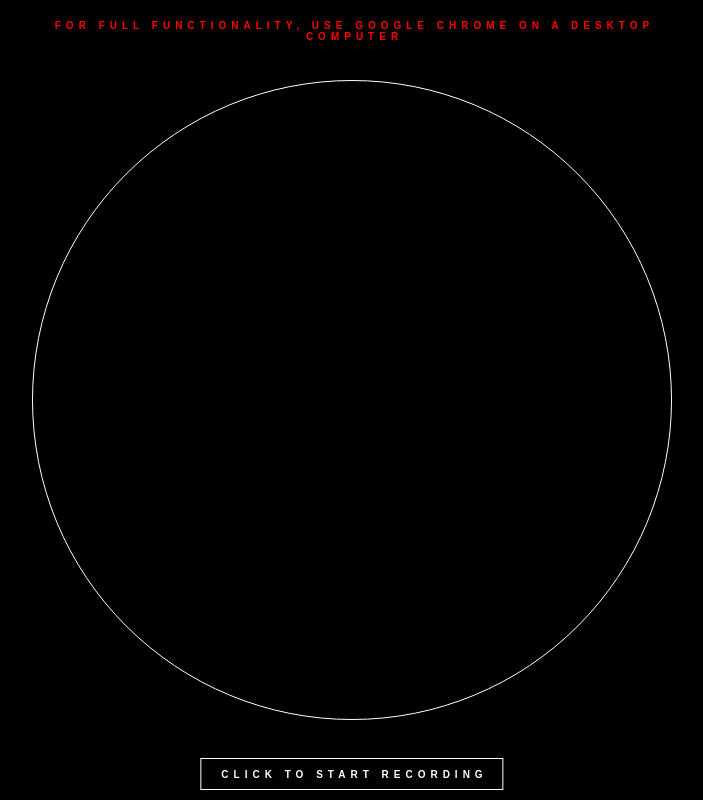
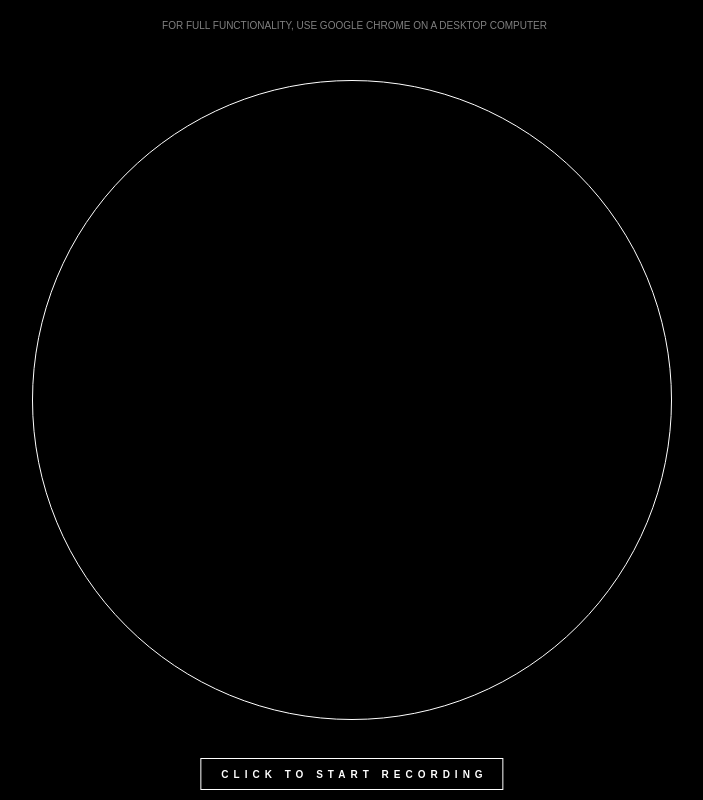
Before and after one commit to gabrieldrozdov/onomatopoeia, a plain HTML site: page index.html in a window 1280 px wide. Shown: the whole page, without its empty margins (288-991 px from the left). Drawn offline with Linux system fonts and the light colour scheme.

Commit message:
fine tuning

```diff
--- a/index.html
+++ b/index.html
@@ -1,6 +1,5 @@
 <!DOCTYPE html>
 <html lang="en">
-
 <head>
 	<meta charset="UTF-8">
 	<meta name="viewport" content="width=device-width, initial-scale=1.0">
@@ -9,11 +8,11 @@
 
 	<meta name="author" content="Gabriel Drozdov">
 	<meta name="keywords" content="HTML, CSS, JavaScript, Creative Coding, Generative Art, Sound Design, Waveforms, Poster">
-	<meta name="description" content="A sound is an image is a sound is an image?">
+	<meta name="description" content="A sound as an image as a sound as an image?">
 	<meta property="og:url" content="https://onomatopoeia.noreplica.com/">
 	<meta name="og:title" property="og:title" content="Onomatopeia">
-	<meta property="og:description" content="A sound is an image is a sound is an image?">
-	<meta property="og:image" content="./assets/opengraph.png">
+	<meta property="og:description" content="A sound as an image as a sound as an image?">
+	<meta property="og:image" content="./assets/opengraph.jpg">
 
 	<link rel="icon" type="image/png" href="assets/favicon.png" />
 	<style id="page">
@@ -23,9 +22,8 @@
 		}
 	</style>
 </head>
-
 <body>
-	<div class="disclaimer">For full functionality, use Google Chrome on a desktop computer</div>
+	<div class="disclaimer">For full functionality, use Google Chrome on a desktop&nbsp;computer</div>
 
 	<button id="record">Click to start recording</button>
 
--- a/style.css
+++ b/style.css
@@ -127,10 +127,9 @@ body {
 	top: 10px;
 	transform: translate(-50%, 0);
 	padding: 10px 15px 9px 20px;
-	letter-spacing: 5px;
-	color: red;
+	color: white;
+	opacity: .5;
 	text-transform: uppercase;
-	font-weight: bold;
 	font-size: 10px;
 	font-family: 'Arial', sans-serif;;
 	z-index: 9999;
```
Also changed, not shown: assets/favicon.png, assets/opengraph.jpg (added), assets/opengraph.png (deleted).
